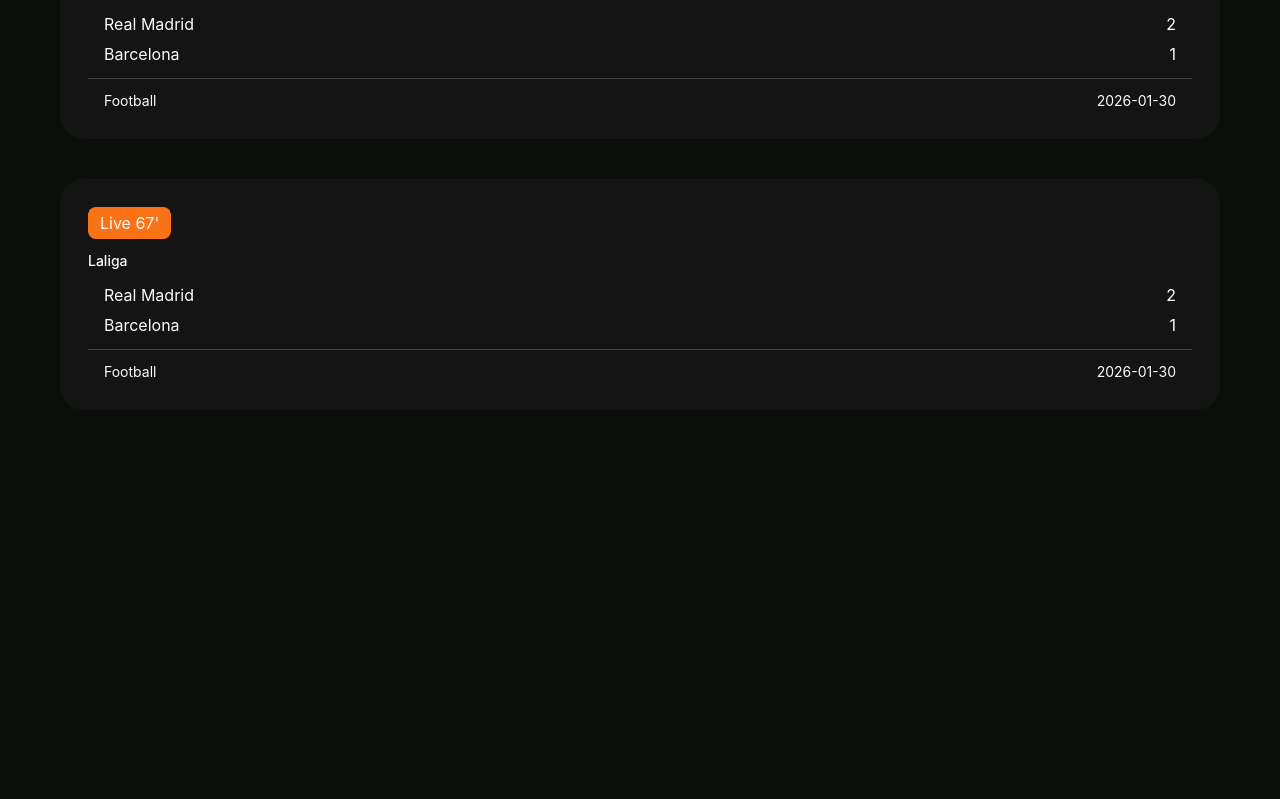
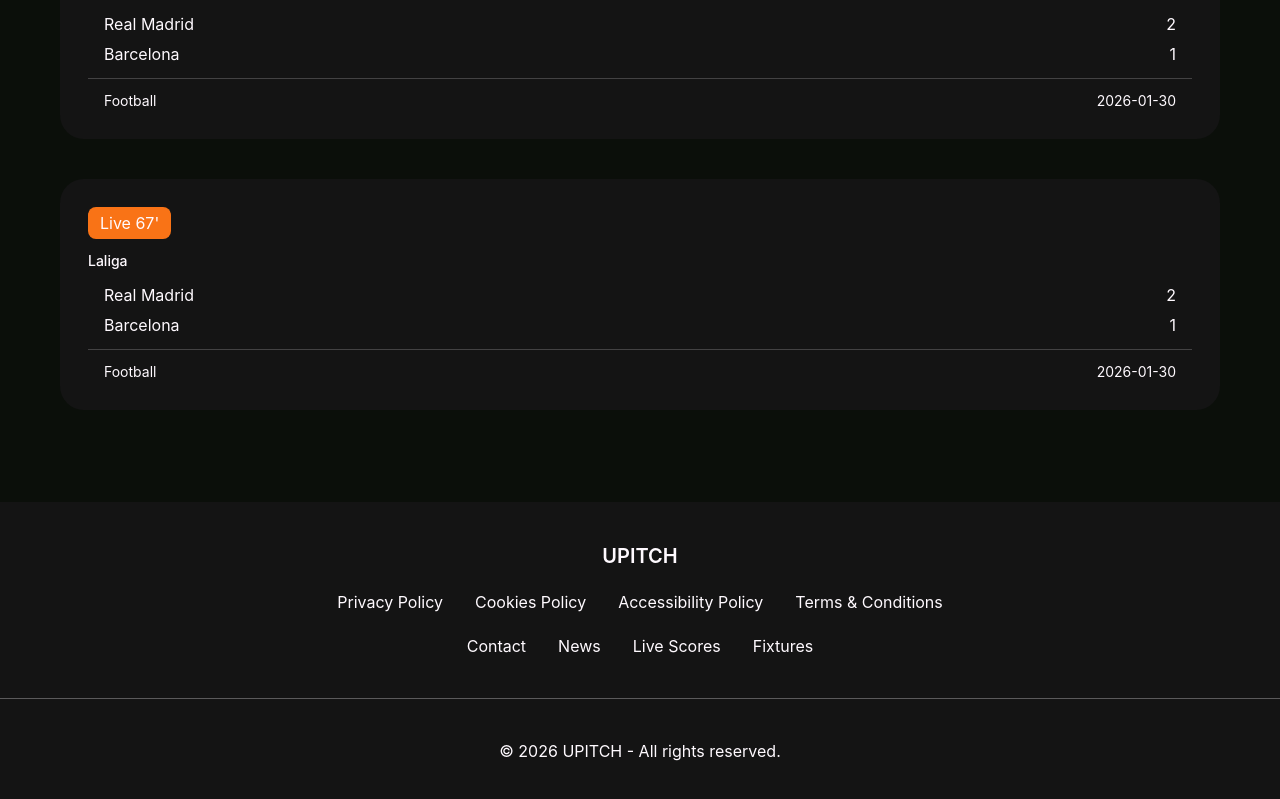
Before and after one commit to Prudentdev-xyz/U-pitch, a React (Vite) app: page / in a window 1280 px wide. Shown: the part 2074-2873 px from the top of the page. Before the commit the page ends 2504 px from the top, so only its background shows below. Built offline with nearby package versions, Linux system fonts and the light colour scheme.

Commit message:
Footer-setup-fix

```diff
--- a/src/App.jsx
+++ b/src/App.jsx
@@ -2,6 +2,7 @@
 import { Header } from "./componenents/layouts/header";
 import { BrowserRouter, Route, Routes } from "react-router-dom";
 import { Live } from "./Pages/Live";
+import { Footer } from "./componenents/layouts/footer";
 
 function App() {
   return (
@@ -11,6 +12,7 @@
         <Routes>
           <Route path="/" element={<Live />} />
         </Routes>
+        <Footer />
       </BrowserRouter>
     </div>
   );
--- a/src/Pages/Live.jsx
+++ b/src/Pages/Live.jsx
@@ -1,9 +1,9 @@
 import React from "react";
 import { HeroLive } from "../componenents/layouts/HeroLive";
 import Ellipse from "@/assets/Ellipse.svg";
-import { LiveCard } from "../componenents/layouts/LiveCard";
+import { LiveCard } from "../componenents/LiveCard";
 import { Dot } from "lucide-react";
-import { TodayMatch } from "../componenents/layouts/TodayMatch";
+import { TodayMatch } from "../componenents/TodayMatch";
 
 export const Live = () => {
   return (
--- a/src/componenents/layouts/LiveCard.jsx
+++ b/src/componenents/LiveCard.jsx
@@ -1,5 +1,5 @@
 import React from "react";
-import { AncientButton } from "../buttons/AncientButton";
+import { AncientButton } from "./buttons/AncientButton";
 
 export const LiveCard = () => {
   return (
--- a/src/componenents/layouts/TodayMatch.jsx
+++ b/src/componenents/TodayMatch.jsx
@@ -1,5 +1,5 @@
 import React from "react";
-import { AncientButton } from "../buttons/AncientButton";
+import { AncientButton } from "./buttons/AncientButton";
 
 export const TodayMatch = () => {
   return (
--- /dev/null
+++ b/src/componenents/layouts/Footer.jsx
@@ -0,0 +1,33 @@
+import React from "react";
+
+export const Footer = () => {
+  return (
+    <div className="pt-18">
+      <div className="hidden md:block bg-Dark-Shade">
+        <div className="p-10">
+          <p className="text-ghost-white text-center font-semibold text-xl">
+            UPITCH
+          </p>
+          <ul className="text-ghost-white font-normal gap-8 flex justify-center text-center py-5">
+            <li>Privacy Policy</li>
+            <li>Cookies Policy</li>
+            <li>Accessibility Policy</li>
+            <li>Terms & Conditions</li>
+          </ul>
+          <ul className="text-ghost-white font-normal gap-8 flex justify-center text-center">
+            <a href="/">
+              <li>Contact</li>
+            </a>
+            <li>News</li>
+            <li>Live Scores</li>
+            <li>Fixtures</li>
+          </ul>
+        </div>
+
+        <hr className="border-ghost-white/30 w-full" />
+
+        <p className="text-ghost-white text-center font-normal py-10">© 2026 UPITCH - All rights reserved.</p>
+      </div>
+    </div>
+  );
+};
--- a/src/constants/links.js
+++ b/src/constants/links.js
@@ -24,3 +24,7 @@
     text: "News",
   },
 ];
+
+export const FooterLinks = [
+  {}
+]
```
